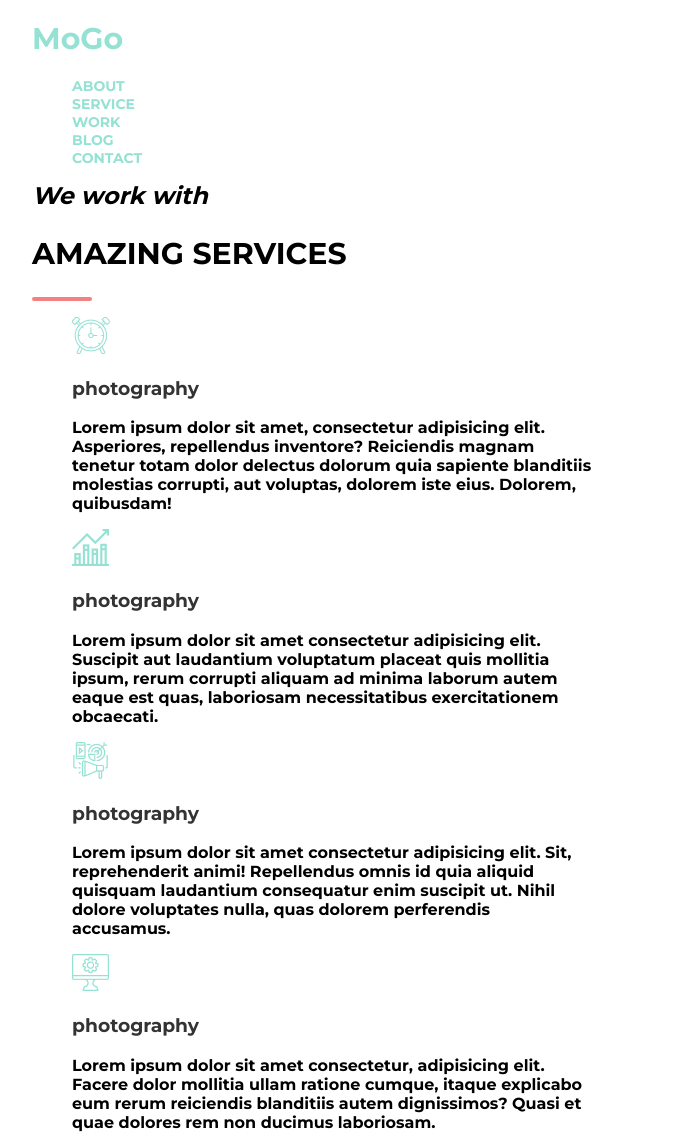
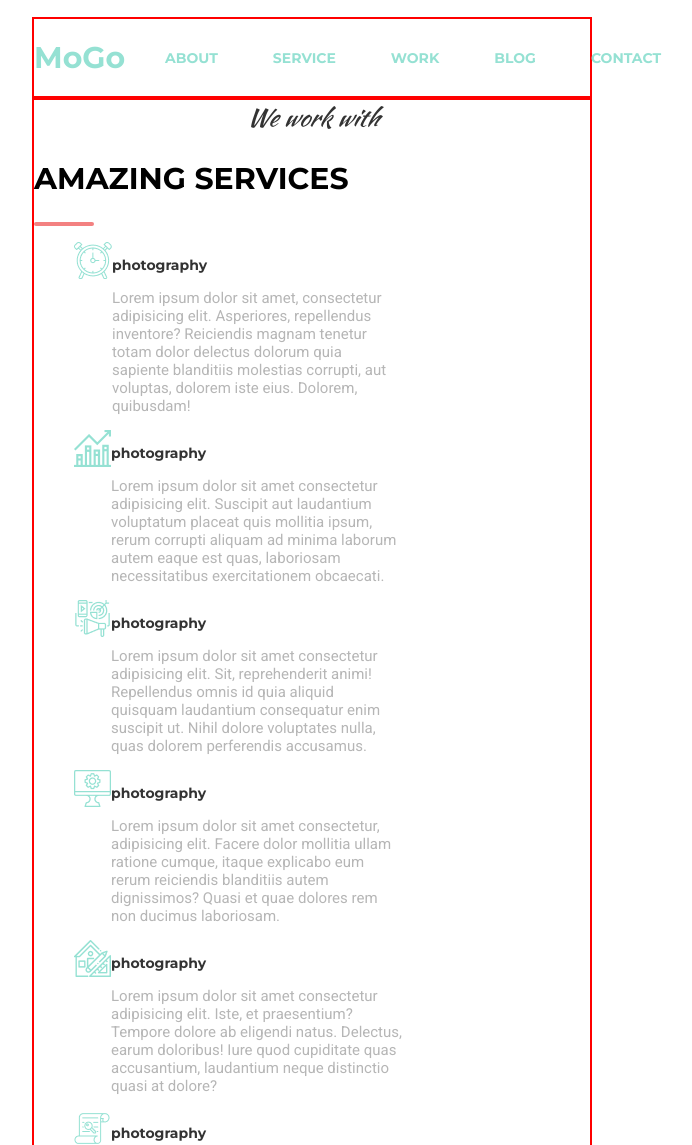
Before and after one commit to MykytaBondar/Mogo, a plain HTML site: page index.html in a window 1280 px wide. Shown: the top 1145 px of the page, without its empty margins (328-1020 px from the left). Drawn offline with Linux system fonts and the light colour scheme.

Commit message:
changed code

```diff
--- /dev/null
+++ b/css/reset.css
@@ -0,0 +1,6 @@
+a{
+    text-decoration: none;
+}
+ul{
+    list-style: none;
+}
--- a/style.css
+++ b/css/style.css
@@ -4,6 +4,13 @@
     --logo-color: #95E1D3;
     --line-color: #F38181;
     --background-color: #fff;
+}
+.header{
+   display: flex;
+   justify-content: space-between;
+}
+.container{
+    border: 2px solid red;
 }
 body{
     font-family: 'Montserrat';
@@ -23,6 +30,15 @@ a{
 }
 ul{
     list-style: none;
+}
+.header-container{
+    display: flex;
+    justify-content: space-between;
+    align-items: center;
+}
+.header-list{
+    display: flex;
+    gap: 55px;
 }
 .line{
     width: 60px;
@@ -59,8 +75,9 @@ header{
 .text{
     font-weight: 400;
     font-size: 24px;
-    color: var(--text-color);
-    font-family: 'Kaushan+Script'sans-serif;
+    color: var(--first-color);
+    font-family: 'Kaushan Script';
+    text-align: center;
 }
 .title{
     font-weight: 700;
@@ -73,6 +90,9 @@ header{
 }
 .photography{
     color: var(--first-color);
+    font-family: 'Montserrat';
+    font-size: 14px;
+    font-weight: 400;
 }
 .button:hover{
     background-color: #92cdc1;
@@ -84,6 +104,27 @@ header{
 .footer-link{
     color: var(--line-color);
 }
-.text{
-
+.footer-text{
+    font-size: 14px;
+    font-weight: 400;
 }
+.footer{
+    margin-top: 80px;
+    border-top: 1px solid var(--text-color);
+    padding-top: 22px;
+    padding-bottom: 20px;
+}
+.hero-item{
+    display: flex;
+    width: 328px;
+}
+.info-text{
+    color: var(--second-color);
+    font-family: 'Roboto';
+    font-size: 15px;
+    font-weight: 400;
+}
+.span-wrap{
+    display: flex;
+    justify-content: center;
+}
--- a/index.html
+++ b/index.html
@@ -10,10 +10,12 @@
 <link rel="preconnect" href="https://fonts.googleapis.com">
 <link rel="preconnect" href="https://fonts.gstatic.com" crossorigin>
 <link href="https://fonts.googleapis.com/css2?family=Kaushan+Script&family=Montserrat:wght@700&family=Raleway:wght@700&family=Roboto:wght@300;400;500;700;900&family=Ubuntu:ital,wght@1,400;1,700&display=swap" rel="stylesheet">
-<link rel="stylesheet" href="style.css">
+<link rel="stylesheet" href="css/style.css">
+<link rel="stylesheet" href="css/reset.css">
 </head>
 <body>
-    <header class="header">
+    <header class="header container">
+        <div class="header-container">
        <h1 class="header-title">MoGo</h1>
        <nav class="header-nav">
         <ul class="header-list">
@@ -34,65 +36,66 @@
             </li>
         </ul>
        </nav>
+       </div>
     </header>
-    <main>
+    <main class="main container">
         <section>
-            <span class="text"> <i>We work with</i></span>
+            <div class="span-wrap"><span class="text"> <i>We work with</i></span></div>
             <h2 class="title">AMAZING SERVICES</h2>
             <div class="line"></div>
             <ul>
-                <li>
+                <li class="hero-item">
                     <div>
                      <img src="images/alarm 1.png" alt="">
                     </div>
                     <div>
                         <h3 class="photography">photography</h3>
-                        <p>Lorem ipsum dolor sit amet, consectetur adipisicing elit. Asperiores, repellendus inventore? Reiciendis magnam tenetur totam dolor delectus dolorum quia sapiente blanditiis molestias corrupti, aut voluptas, dolorem iste eius. Dolorem, quibusdam!</p>
+                        <p class="info-text">Lorem ipsum dolor sit amet, consectetur adipisicing elit. Asperiores, repellendus inventore? Reiciendis magnam tenetur totam dolor delectus dolorum quia sapiente blanditiis molestias corrupti, aut voluptas, dolorem iste eius. Dolorem, quibusdam!</p>
                     </div>
                 </li>
-                <li>
+                <li class="hero-item">
                     <div>
                         <img src="images/bar-graph 1.png" alt="">
                     </div>
                     <div>
                         <h3 class="photography">photography</h3>
-                        <p>Lorem ipsum dolor sit amet consectetur adipisicing elit. Suscipit aut laudantium voluptatum placeat quis mollitia ipsum, rerum corrupti aliquam ad minima laborum autem eaque est quas, laboriosam necessitatibus exercitationem obcaecati.</p>
+                        <p class="info-text">Lorem ipsum dolor sit amet consectetur adipisicing elit. Suscipit aut laudantium voluptatum placeat quis mollitia ipsum, rerum corrupti aliquam ad minima laborum autem eaque est quas, laboriosam necessitatibus exercitationem obcaecati.</p>
                     </div>
                 </li>
-                <li>
+                <li class="hero-item">
                     <div>
                         <img src="images/digital-marketing 1.png" alt="">
                     </div>
                     <div>
                         <h3 class="photography">photography</h3>
-                        <p>Lorem ipsum dolor sit amet consectetur adipisicing elit. Sit, reprehenderit animi! Repellendus omnis id quia aliquid quisquam laudantium consequatur enim suscipit ut. Nihil dolore voluptates nulla, quas dolorem perferendis accusamus.</p>
+                        <p class="info-text">Lorem ipsum dolor sit amet consectetur adipisicing elit. Sit, reprehenderit animi! Repellendus omnis id quia aliquid quisquam laudantium consequatur enim suscipit ut. Nihil dolore voluptates nulla, quas dolorem perferendis accusamus.</p>
                     </div>
                 </li>
-                <li>
+                <li class="hero-item">
                     <div>
                         <img src="images/display 1.png" alt="">
                     </div>
                     <div>
                         <h3 class="photography">photography</h3>
-                        <p>Lorem ipsum dolor sit amet consectetur, adipisicing elit. Facere dolor mollitia ullam ratione cumque, itaque explicabo eum rerum reiciendis blanditiis autem dignissimos? Quasi et quae dolores rem non ducimus laboriosam.</p>
+                        <p class="info-text">Lorem ipsum dolor sit amet consectetur, adipisicing elit. Facere dolor mollitia ullam ratione cumque, itaque explicabo eum rerum reiciendis blanditiis autem dignissimos? Quasi et quae dolores rem non ducimus laboriosam.</p>
                     </div>
                 </li>
-                <li>
+                <li class="hero-item">
                     <div>
                         <img src="images/home 1.png" alt="">
                     </div>
                     <div>
                         <h3 class="photography">photography</h3>
-                        <p>Lorem ipsum dolor sit amet consectetur adipisicing elit. Iste, et praesentium? Tempore dolore ab eligendi natus. Delectus, earum doloribus! Iure quod cupiditate quas accusantium, laudantium neque distinctio quasi at dolore?</p>
+                        <p class="info-text">Lorem ipsum dolor sit amet consectetur adipisicing elit. Iste, et praesentium? Tempore dolore ab eligendi natus. Delectus, earum doloribus! Iure quod cupiditate quas accusantium, laudantium neque distinctio quasi at dolore?</p>
                     </div>
                 </li>
-                <li>
+                <li class="hero-item">
                     <div>
                         <img src="images/paper 1.png" alt="">
                     </div>
                     <div>
                         <h3 class="photography">photography</h3>
-                        <p>Lorem ipsum dolor sit amet consectetur adipisicing elit. Nesciunt, eligendi amet a corrupti deserunt pariatur. Consequuntur nobis, maiores eveniet assumenda modi provident, impedit cumque eligendi obcaecati delectus voluptate! Ad, suscipit?</p>
+                        <p class="info-text">Lorem ipsum dolor sit amet consectetur adipisicing elit. Nesciunt, eligendi amet a corrupti deserunt pariatur. Consequuntur nobis, maiores eveniet assumenda modi provident, impedit cumque eligendi obcaecati delectus voluptate! Ad, suscipit?</p>
                     </div>
                 </li>
             </ul>
@@ -102,8 +105,8 @@
             <h2 class="title">MEET OUR TEAM</h2>
             <div class="line"></div>
              <p class="amazing-text">Lorem ipsum dolor sit amet consectetur, adipisicing elit. Modi autem suscipit voluptate ipsa quam doloribus optio ad culpa recusandae, repellat dolorem laborum sit voluptatum rerum hic officia odio voluptates est?</p>
-             <ul>
-                <li>
+             <ul class="workers-list">
+                <li class="blank-item">
                 <div>
                   <img src="images/first-man 1.png" alt="">
                 </div>
@@ -133,8 +136,8 @@
              </ul>
             </section>
     </main>
-    <footer>
-      <p>© 2016 MoGo free PSD template by <a class="footer-link" href="#">Laaqiq</a></p>
+    <footer class=" footer container">
+      <p class="footer-text">© 2016 MoGo free PSD template by <a class="footer-link" href="#">Laaqiq</a></p>
       <form>
         <label>
             <input type="text" placeholder="Your Email..." class="email">
```
